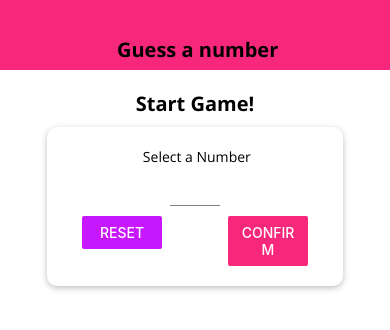
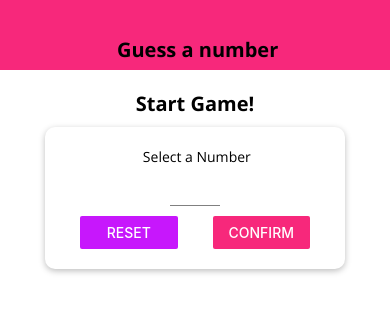
Before and after one commit to tmosco/Guess-game-Mobile-App, a React Native app: screen / in a window 390 px wide. Shown: the top 330 px of the page. Built offline with nearby package versions, Linux system fonts and the light colour scheme.

Commit message:
using dimensions.get

```diff
--- a/screens/GameOverScreen.js
+++ b/screens/GameOverScreen.js
@@ -1,5 +1,13 @@
 import React from 'react';
-import { View, Text, StyleSheet, Button, Image } from 'react-native';
+import {
+  View,
+  Text,
+  StyleSheet,
+  Button,
+  Image,
+  Dimensions,
+  ScrollView,
+} from 'react-native';
 
 import Colors from '../constants/colors';
 
@@ -9,6 +17,7 @@
 
 const GameOverScreen = (props) => {
   return (
+    <ScrollView>
       <View style={styles.screen}>
         <TitleText>Game Over!</TitleText>
         <View style={styles.imageContainer}>
@@ -28,6 +37,7 @@
         </View>
         <MainButton onPress={props.newGame}>RESTART GAME</MainButton>
       </View>
+    </ScrollView>
   );
 };
 
@@ -43,13 +53,16 @@
     height: '100%',
   },
   imageContainer: {
-    borderRadius: 150,
+    // borderRadius: 150,
     borderWidth: 3,
     borderColor: 'black',
-    width: 300,
-    height: 300,
+    // width: 300,
+    width: Dimensions.get('window').width * 0.7,
+    height: Dimensions.get('window').width * 0.7,
+    borderRadius: (Dimensions.get('window').width * 0.7) / 2,
     overflow: 'hidden',
-    marginVertical: 30,
+    // marginVertical:
+    marginVertical: Dimensions.get('window').height / 30,
   },
   highLight: {
     color: Colors.primary,
@@ -57,11 +70,13 @@
   },
   resultText: {
     textAlign: 'center',
-    fontSize: 20,
+    // fontSize: 20,
+    fontSize: Dimensions.get('window').height < 100 ? 16 : 20,
   },
   resultContainer: {
-    marginVertical: 15,
+    // marginVertical: 15,
     marginHorizontal: 30,
+    marginVertical: Dimensions.get('window').height / 60,
   },
 });
 
--- a/screens/GameScreen.js
+++ b/screens/GameScreen.js
@@ -1,5 +1,5 @@
 import React, { useState, useRef, useEffect } from 'react';
-import { View, StyleSheet, Alert, ScrollView, FlatList } from 'react-native';
+import { View, StyleSheet, Alert, ScrollView, FlatList,Dimensions } from 'react-native';
 import { Ionicons } from '@expo/vector-icons';
 
 import NumberContainer from '../components/NumberContainer';
@@ -106,7 +106,8 @@
   buttonContainer: {
     flexDirection: 'row',
     justifyContent: 'space-around',
-    marginTop: 20,
+    // marginTop: 20,
+    marginTop:Dimensions.get('window').height > 600 ? 20 : 5,
     width: 300,
     maxWidth: '90%',
   },
@@ -122,7 +123,7 @@
     width: '100%',
   },
   listContainer: {
-    width: '60%',
+    width: Dimensions.get('window').width > 350 ? '60%': '80%',
     flex: 1,
   },
   list: {
--- a/screens/StartGameScreen.js
+++ b/screens/StartGameScreen.js
@@ -7,6 +7,7 @@
   Button,
   TouchableWithoutFeedback,
   Keyboard,
+  Dimensions
 } from 'react-native';
 
 import Colors from '../constants/colors';
@@ -118,8 +119,9 @@
     alignItems: 'center',
   },
   inputContainer: {
-    width: 300,
-    maxWidth: '80%',
+    width: '80%',
+    maxWidth: '95%',
+    minWidth:300,
     alignItems: 'center',
   },
   title: {
@@ -132,7 +134,8 @@
     paddingHorizontal: 15,
   },
   buttonSize: {
-    width: 80,
+    // width: 80,
+    width:Dimensions.get('window').width / 4
   },
   input: {
     width: 50,
```
Lines whose indentation alone changed are shown as unchanged.
